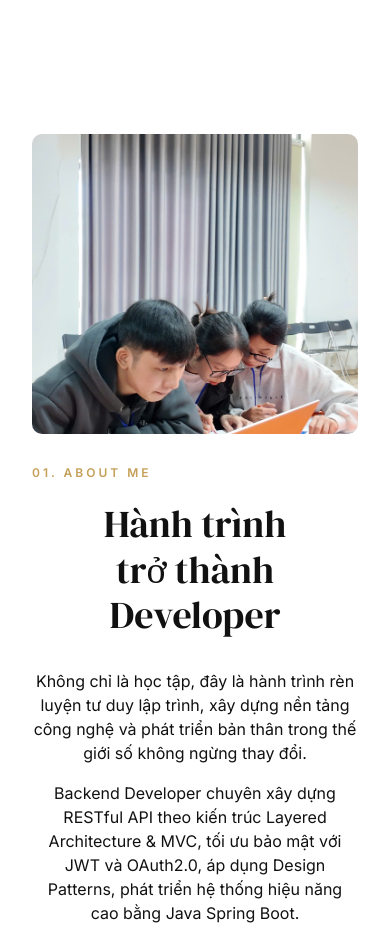
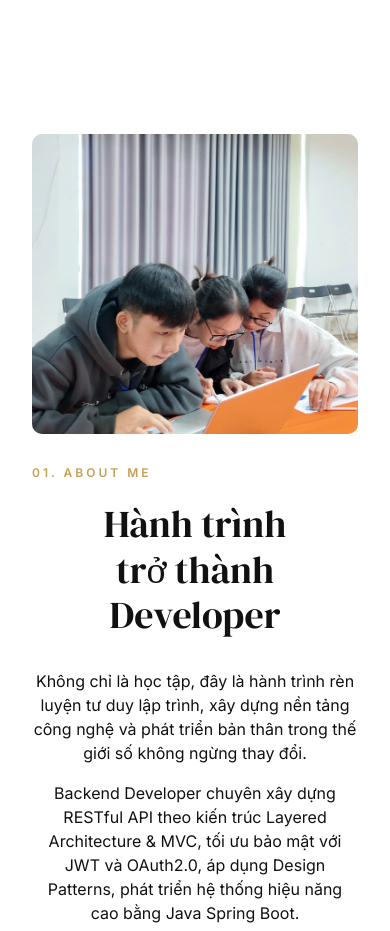
Before and after one commit to lanhmhieu8386/minhhieu-portfolio, a Vue app: page / in a window 390 px wide. Shown: the part 1020-1951 px from the top of the page. Built offline with nearby package versions, Linux system fonts and the light colour scheme.

Commit message:
update file

```diff
--- a/src/component/HomeView.vue
+++ b/src/component/HomeView.vue
@@ -730,6 +730,9 @@ html {
 }
 /* SIÊU TINH CHỈNH MOBILE - LUXURY RESPONSIVE */
 @media (max-width: 991px) {
+  .editorial-img {
+    object-position: center 90%; /* hoặc center 30% nếu muốn lên nhẹ */
+  }
   .hero-minimal {
     background: #fff; /* Bỏ gradient chia đôi vì mobile chỉ có 1 cột */
     padding-top: 100px; /* Tránh đè Header */
```
